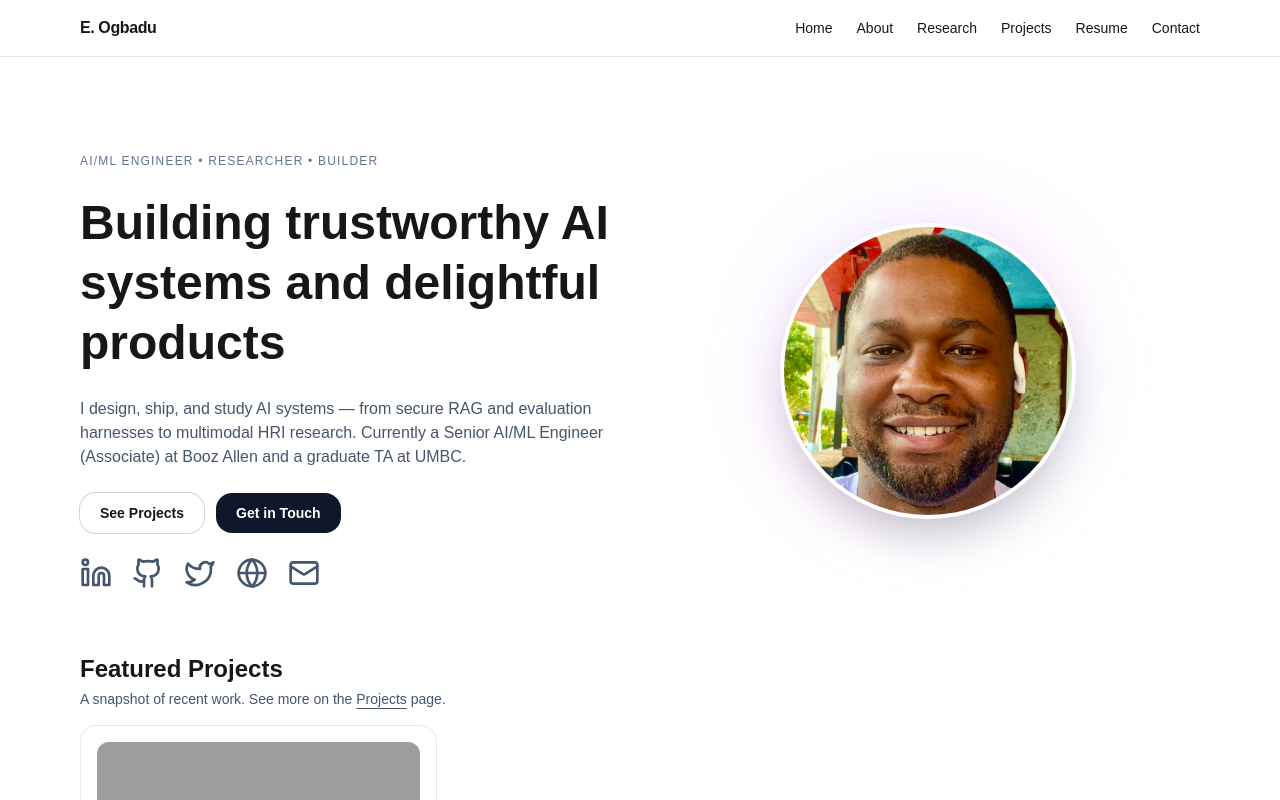
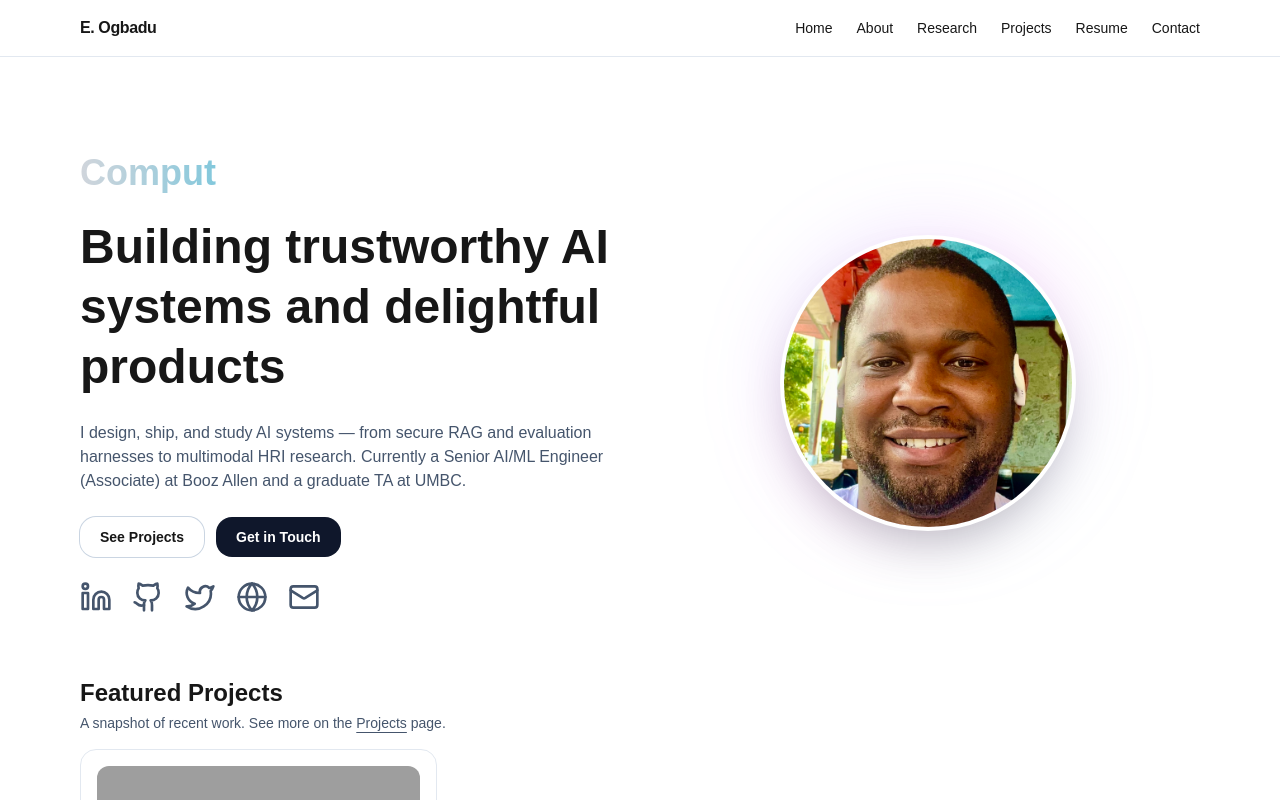
Before and after one commit to eogbadu/my-site, a Next.js app: page / in a window 1280 px wide. Shown: the top 800 px of the page. Built offline with nearby package versions, Linux system fonts and the light colour scheme; grey boxes are pictures that could not be loaded.

Commit message:
fixed any bug in SocialLinks.txs file

```diff
--- a/src/app/globals.css
+++ b/src/app/globals.css
@@ -87,3 +87,16 @@ body {
     page-break-inside: avoid;
   }
 }
+
+@keyframes caret {
+  0%,
+  100% {
+    opacity: 1;
+  }
+  50% {
+    opacity: 0;
+  }
+}
+.animate-caret {
+  animation: caret 1s step-end infinite;
+}
--- a/src/app/page.tsx
+++ b/src/app/page.tsx
@@ -4,6 +4,7 @@ import Link from "next/link";
 import FeaturedProjects from "@/components/FeaturedProjects";
 import FeaturedResearch from "@/components/FeaturedResearch";
 import SocialLinks from "@/components/SocialLinks";
+import Typewriter from "@/components/Typewriter";
 
 export default function HomePage() {
   return (
@@ -12,8 +13,22 @@ export default function HomePage() {
         <div className="grid items-center gap-8 md:grid-cols-2">
           {/* Left: text content */}
           <div className="space-y-6">
-            <p className="text-xs uppercase tracking-widest text-slate-500 dark:text-slate-400">
-              AI/ML Engineer • Researcher • Builder
+            {/* 👇 Typewriter line */}
+            <p className="text-3xl md:text-4xl font-semibold bg-gradient-to-r from-gray-300 via-cyan-500 to-gray-800 bg-clip-text text-transparent">
+              <Typewriter
+                words={[
+                  "AI/ML Engineer",
+                  "Computer Vision Engineer",
+                  "AI/ML Researcher",
+                  "Trustworthy AI Researcher",
+                  "Computer Vision Researcher",
+                  "HRI Researcher",
+                ]}
+                typingSpeed={100}
+                deletingSpeed={60}
+                pauseTime={2400}
+                loop
+              />
             </p>
 
             <h1 className="text-4xl md:text-5xl font-bold leading-tight">
--- a/src/components/SocialLinks.tsx
+++ b/src/components/SocialLinks.tsx
@@ -45,7 +45,7 @@ export default function SocialLinks() {
           aria-label={name}
           title={name}
           // expose a CSS var the icon can inherit via currentColor
-          style={{ ["--brand" as any]: color }}
+          style={{ "--brand": color } as React.CSSProperties}
           className="group text-slate-600 dark:text-slate-300 transition-transform hover:scale-110
                      focus:outline-none focus:ring-2 focus:ring-slate-400 rounded-md
                      hover:text-[var(--brand)]" // ← anchor color changes on hover
--- /dev/null
+++ b/src/components/Typewriter.tsx
@@ -0,0 +1,104 @@
+"use client";
+
+import { useEffect, useMemo, useRef, useState } from "react";
+
+type Props = {
+  words: string[];
+  typingSpeed?: number; // ms per character while typing
+  deletingSpeed?: number; // ms per character while deleting
+  pauseTime?: number; // ms to pause when a word is fully typed
+  loop?: boolean;
+};
+
+export default function Typewriter({
+  words,
+  typingSpeed = 90,
+  deletingSpeed = 50,
+  pauseTime = 1200,
+  loop = true,
+}: Props) {
+  // Respect user preference: if reduced motion, just show the first word.
+  const prefersReduced = useMemo(
+    () =>
+      typeof window !== "undefined" &&
+      window.matchMedia?.("(prefers-reduced-motion: reduce)")?.matches,
+    []
+  );
+
+  const [index, setIndex] = useState(0); // which word
+  const [text, setText] = useState(""); // visible substring
+  const [deleting, setDeleting] = useState(false);
+
+  const timerRef = useRef<number | null>(null);
+
+  useEffect(() => {
+    if (prefersReduced) {
+      setText(words[0] ?? "");
+      return;
+    }
+
+    const current = words[index] ?? "";
+    const isWordDone = text === current;
+    const isEmpty = text.length === 0;
+
+    // Decide next delay
+    let delay = typingSpeed;
+    if (isWordDone && !deleting) delay = pauseTime;
+    if (deleting) delay = deletingSpeed;
+
+    timerRef.current = window.setTimeout(() => {
+      if (!deleting) {
+        // typing forward
+        const next = current.slice(0, text.length + 1);
+        setText(next);
+        if (next === current) setDeleting(true);
+      } else {
+        // deleting backward
+        const next = current.slice(0, text.length - 1);
+        setText(next);
+        if (next.length === 0) {
+          setDeleting(false);
+          const nextIndex = index + 1;
+          if (nextIndex >= words.length) {
+            if (!loop) return; // stop at the end
+            setIndex(0);
+          } else {
+            setIndex(nextIndex);
+          }
+        }
+      }
+    }, delay);
+
+    return () => {
+      if (timerRef.current) window.clearTimeout(timerRef.current);
+    };
+  }, [
+    text,
+    deleting,
+    index,
+    words,
+    typingSpeed,
+    deletingSpeed,
+    pauseTime,
+    prefersReduced,
+    loop,
+  ]);
+
+  // Accessibility helpers
+  return (
+    <span
+      className="inline-flex items-baseline"
+      aria-live="polite"
+      aria-atomic="true"
+    >
+      <span>{text}</span>
+      {/* blinking caret */}
+      {!prefersReduced && (
+        <span
+          className="ml-0.5 inline-block w-[1ch] border-r border-current animate-caret"
+          aria-hidden="true"
+        />
+      )}
+    </span>
+  );
+}
```
